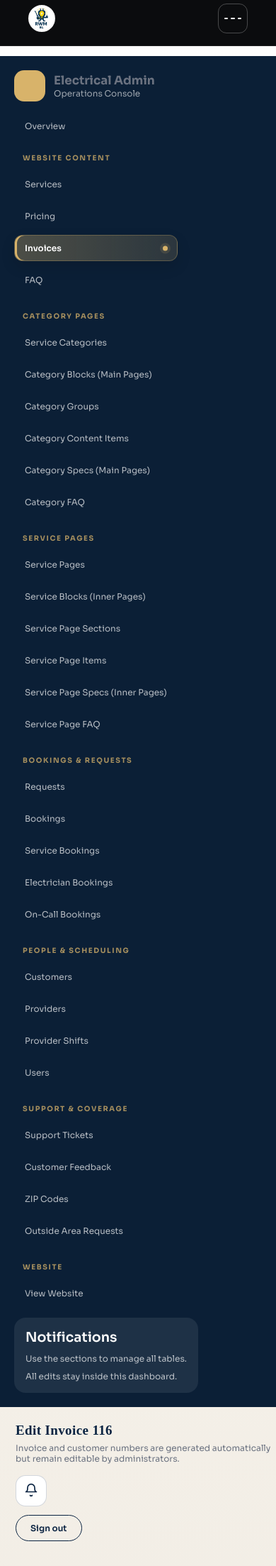
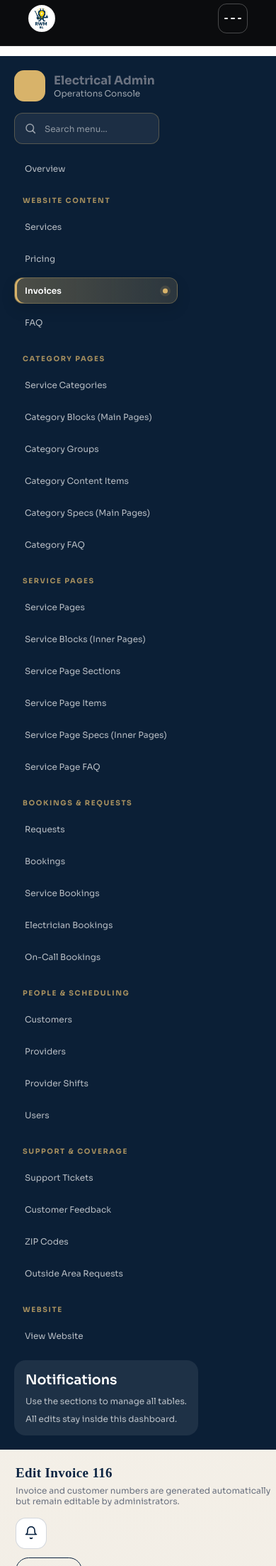
Before and after one commit to layal-hassan/RVM, a Django app: page /dashboard/invoices/17/edit/ in a window 390 px wide; the page is wider, and only the part inside the window is pictured. Shown: the top 2207 px of that part at 71% size. Run offline with Django 4.2, Linux system fonts and the light colour scheme; a user stored in the database is signed in; data comes from the database, SQL or seed files in the repository; both versions use the stored data as it was after the commit; some web fonts are replaced.

Commit message:
edit on faktora

```diff
--- a/PRO/settings.py
+++ b/PRO/settings.py
@@ -226,7 +226,7 @@ https://docs.djangoproject.com/en/4.2/ref/settings/
 # EMAIL_TIMEOUT = int(os.getenv("EMAIL_TIMEOUT", "20"))
 # EMAIL_BACKEND = os.getenv(
 #     "EMAIL_BACKEND",
-#     "django.core.mail.backends.smtp.EmailBackend"
+#     "electricity.email_backend.EmailBackend"
 #     if EMAIL_HOST
 #     else "django.core.mail.backends.console.EmailBackend",
 # )
--- a/electricity/static/electricity/css/dashboard.css
+++ b/electricity/static/electricity/css/dashboard.css
@@ -62,6 +62,63 @@ body {
 .brand-sub {
     font-size: 0.8rem;
     color: rgba(255, 255, 255, 0.6);
+}
+
+.dash-nav-search {
+    position: relative;
+    color: rgba(255, 255, 255, 0.55);
+}
+
+.dash-nav-search button {
+    position: absolute;
+    top: 50%;
+    left: 14px;
+    display: grid;
+    place-items: center;
+    padding: 0;
+    border: 0;
+    background: transparent;
+    color: inherit;
+    cursor: pointer;
+    transform: translateY(-50%);
+}
+
+.dash-nav-search svg {
+    width: 18px;
+    height: 18px;
+}
+
+.dash-nav-search input {
+    width: 100%;
+    height: 44px;
+    padding: 0 14px 0 42px;
+    border: 1px solid rgba(216, 179, 106, 0.3);
+    border-radius: 12px;
+    outline: none;
+    background: rgba(255, 255, 255, 0.07);
+    color: #fff;
+    font: inherit;
+    font-size: 0.85rem;
+    transition: border-color 0.2s ease, background 0.2s ease, box-shadow 0.2s ease;
+}
+
+.dash-nav-search input::placeholder {
+    color: rgba(255, 255, 255, 0.5);
+}
+
+.dash-nav-search input:focus {
+    border-color: var(--gold);
+    background: rgba(255, 255, 255, 0.1);
+    box-shadow: 0 0 0 3px rgba(216, 179, 106, 0.13);
+}
+
+[dir="rtl"] .dash-nav-search button {
+    right: 14px;
+    left: auto;
+}
+
+[dir="rtl"] .dash-nav-search input {
+    padding: 0 42px 0 14px;
 }
 
 .dash-nav {
--- a/electricity/static/electricity/css/invoice.css
+++ b/electricity/static/electricity/css/invoice.css
@@ -113,6 +113,18 @@
   grid-template-columns: repeat(3, minmax(0, 1fr));
 }
 
+/* Keep the totals and payment footer together at the bottom of the invoice. */
+.invoice-paper {
+  display: flex;
+  flex-direction: column;
+}
+
+.invoice-bottom {
+  margin-top: auto;
+  break-inside: avoid;
+  page-break-inside: avoid;
+}
+
 .invoice-footer > div {
   display: grid;
   justify-items: center;
@@ -183,3 +195,15 @@
   line-height: 1;
   transform: rotate(-4deg);
 }
+
+@media (max-width: 760px) {
+  .invoice-summary {
+    width: 100%;
+    margin-right: 0;
+    margin-left: 0;
+  }
+
+  .invoice-pay-total {
+    width: 100%;
+  }
+}
--- a/electricity/static/electricity/css/select-system.css
+++ b/electricity/static/electricity/css/select-system.css
@@ -85,6 +85,16 @@
     color: #1f2937;
 }
 
+.searchable-select .ts-control input {
+    min-width: 150px;
+    color: #1f2937;
+    font: inherit;
+}
+
+.searchable-select .ts-control input::placeholder {
+    color: #7b8492;
+}
+
 .ts-hidden-accessible {
     clip: rect(0 0 0 0);
     clip-path: inset(50%);
--- a/electricity/static/electricity/js/global.js
+++ b/electricity/static/electricity/js/global.js
@@ -1,12 +1,15 @@
 document.addEventListener("DOMContentLoaded", function () {
     document.querySelectorAll("select").forEach(function (el) {
         if (!el.classList.contains("ts-initialized") && !el.classList.contains("no-tom-select")) {
+            const isSearchable = el.classList.contains("searchable-select");
             new TomSelect(el, {
                 dropdownParent: "body",
                 allowEmptyOption: true,
                 create: false,
-                searchField: [],
-                controlInput: null
+                searchField: isSearchable ? ["text"] : [],
+                controlInput: isSearchable
+                    ? '<input type="search" autocomplete="off" placeholder="Search customer...">'
+                    : null
             });
 
             el.classList.add("ts-initialized");
--- a/electricity/templates/electricity/dashboard/base.html
+++ b/electricity/templates/electricity/dashboard/base.html
@@ -28,6 +28,15 @@
                     <div class="brand-title">Electrical Admin</div>
                     <div class="brand-sub">Operations Console</div>
                 </div>
+            </div>
+            <div class="dash-nav-search">
+                <input id="dash-nav-search" type="search" placeholder="Search menu..." aria-label="Search dashboard menu" autocomplete="off">
+                <button type="button" aria-label="Search menu" onclick="document.getElementById('dash-nav-search').focus()">
+                    <svg aria-hidden="true" viewBox="0 0 24 24" fill="none">
+                        <circle cx="11" cy="11" r="7" stroke="currentColor" stroke-width="2"/>
+                        <path d="m16.5 16.5 4 4" stroke="currentColor" stroke-width="2" stroke-linecap="round"/>
+                    </svg>
+                </button>
             </div>
             <nav class="dash-nav">
                 <a href="{% url 'electricity:dashboard' %}">Overview</a>
@@ -164,6 +173,30 @@
                 dashboardLinks[0].link.classList.add("is-active");
                 dashboardLinks[0].link.setAttribute("aria-current", "page");
             }
+
+            const searchInput = document.getElementById("dash-nav-search");
+            const nav = document.querySelector(".dash-nav");
+            if (searchInput && nav) {
+                const links = [...nav.querySelectorAll("a")];
+                const sections = [...nav.querySelectorAll(".dash-nav-section")];
+
+                searchInput.addEventListener("input", () => {
+                    const query = searchInput.value.trim().toLocaleLowerCase();
+                    links.forEach((link) => {
+                        link.hidden = Boolean(query) && !link.textContent.trim().toLocaleLowerCase().includes(query);
+                    });
+
+                    sections.forEach((section) => {
+                        let next = section.nextElementSibling;
+                        let hasVisibleLink = false;
+                        while (next && !next.classList.contains("dash-nav-section")) {
+                            if (next.matches("a") && !next.hidden) hasVisibleLink = true;
+                            next = next.nextElementSibling;
+                        }
+                        section.hidden = Boolean(query) && !hasVisibleLink;
+                    });
+                });
+            }
         })();
     </script>
 </body>
--- a/electricity/templates/electricity/dashboard/invoice_form.html
+++ b/electricity/templates/electricity/dashboard/invoice_form.html
@@ -189,6 +189,7 @@ document.getElementById("invoice-editor").addEventListener("click", event => {
 const customerSelect = document.getElementById("id_customer");
 const recipientInput = document.getElementById("id_recipient_email");
 const customerEmailsElement = document.getElementById("invoice-customer-emails");
+if (customerSelect) customerSelect.classList.add("searchable-select");
 if (customerSelect && recipientInput && customerEmailsElement) {
   const customerEmails = JSON.parse(customerEmailsElement.textContent);
   const updateRecipient = () => {
--- a/electricity/templates/electricity/invoice/detail.html
+++ b/electricity/templates/electricity/invoice/detail.html
@@ -53,6 +53,7 @@
     <thead><tr><th>Beskrivning</th><th>Moms</th><th>Antal</th><th>À-pris</th><th>Summa</th></tr></thead>
     <tbody>{% for line in invoice.lines.all %}<tr><td>{{ line.description|linebreaksbr }}</td><td>{{ line.vat_percent|floatformat:-2 }}%</td><td>{{ line.quantity|floatformat:-2 }}</td><td>{{ line.unit_price_ex_vat|floatformat:2 }}</td><td>{{ line.total_ex_vat|floatformat:2 }}</td></tr>{% endfor %}</tbody>
   </table>
+  <div class="invoice-bottom">
   <div class="invoice-summary">
     <dl>
       <dt>Summa ex moms</dt><dd>{{ invoice.subtotal_ex_vat|floatformat:2 }} {{ invoice.currency }}</dd>
@@ -74,5 +75,6 @@
       <p><strong>Tack för ditt förtroende!</strong><br>Betala gärna i tid.<br>Vid frågor, kontakta oss<br>på Faktura@rwmel.se.</p>
     </div>
   </footer>
+  </div>
 </article>
 {% endblock %}
```
Also changed, not shown: electricity/email_backend.py (added, +37 -0 lines), electricity/invoicing.py (+31 -7 lines), electricity/tests.py (+20 -1 lines), db.sqlite3.
